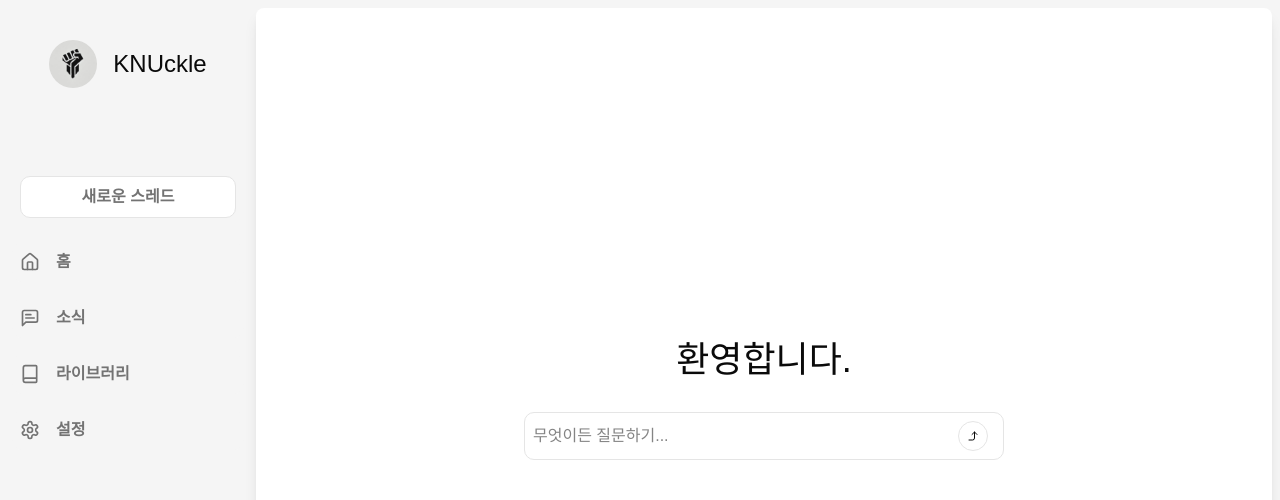
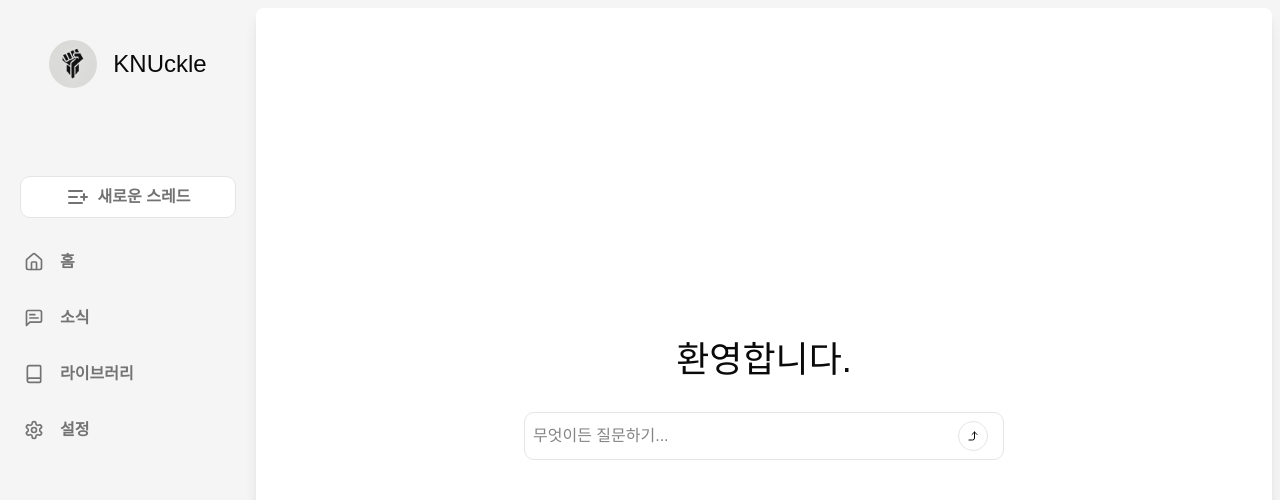
Before and after one commit to KNUckle-llm/frontend, a Next.js app: page / in a window 1280 px wide. Both pictures are taken after a click on the button 36 px from the left and 758 px from the top of the page. Shown: the top 500 px of the page. Built offline with nearby package versions, Linux system fonts and the light colour scheme; a web font is replaced by a local one.

Commit message:
feat: add sidebar new thread link

```diff
--- a/src/app/entities/common/Sidebar.tsx
+++ b/src/app/entities/common/Sidebar.tsx
@@ -3,11 +3,11 @@ import {
   ArrowRightFromLine,
   Book,
   House,
+  ListPlus,
   MessageSquareText,
   Settings,
 } from "lucide-react";
 import Image from "next/image";
-import { useRouter } from "next/navigation";
 import Link from "next/link";
 
 interface SidebarProps {
@@ -48,22 +48,24 @@ const Sidebar = ({ isOpen, setIsOpen }: SidebarProps) => {
       {isOpen && (
         <div
           className={
-            "flex-grow py-12 flex flex-col gap-4 w-full px-2 py-4 text-neutral-500 font-bold"
+            "flex-grow py-12 flex flex-col gap-4 w-full px-2 text-neutral-500 font-bold"
           }
         >
-          <button
+          <Link
+            href={"/"}
             className={
-              "m-2 p-2 bg-white border hover:border-amber-800 rounded-lg hover:cursor-pointer"
+              "inline-flex justify-center items-center gap-2 m-2 p-2 text-center bg-white border hover:border-amber-800 rounded-lg hover:cursor-pointer"
             }
           >
+            <ListPlus />
             새로운 스레드
-          </button>
+          </Link>
           {routes.map((route) => (
             <Link
               key={route.path}
               href={route.path}
               className={
-                "inline-flex items-center gap-4 p-2 border-none w-full bg-neutral-100 border hover:shadow-lg hover:bg-neutral-100 hover:cursor-pointer  justify-start border-t-0 border-x-0 shadow-none border-b shadow-gray-200 hover:bg-neutral-200/50 rounded-lg "
+                "inline-flex items-center gap-4 p-2 px-3 border-none w-full bg-neutral-100 border hover:shadow-lg hover:cursor-pointer  justify-start border-t-0 border-x-0 shadow-none border-b shadow-gray-200 hover:bg-neutral-200/50 rounded-lg "
               }
             >
               {route.icon}
```
